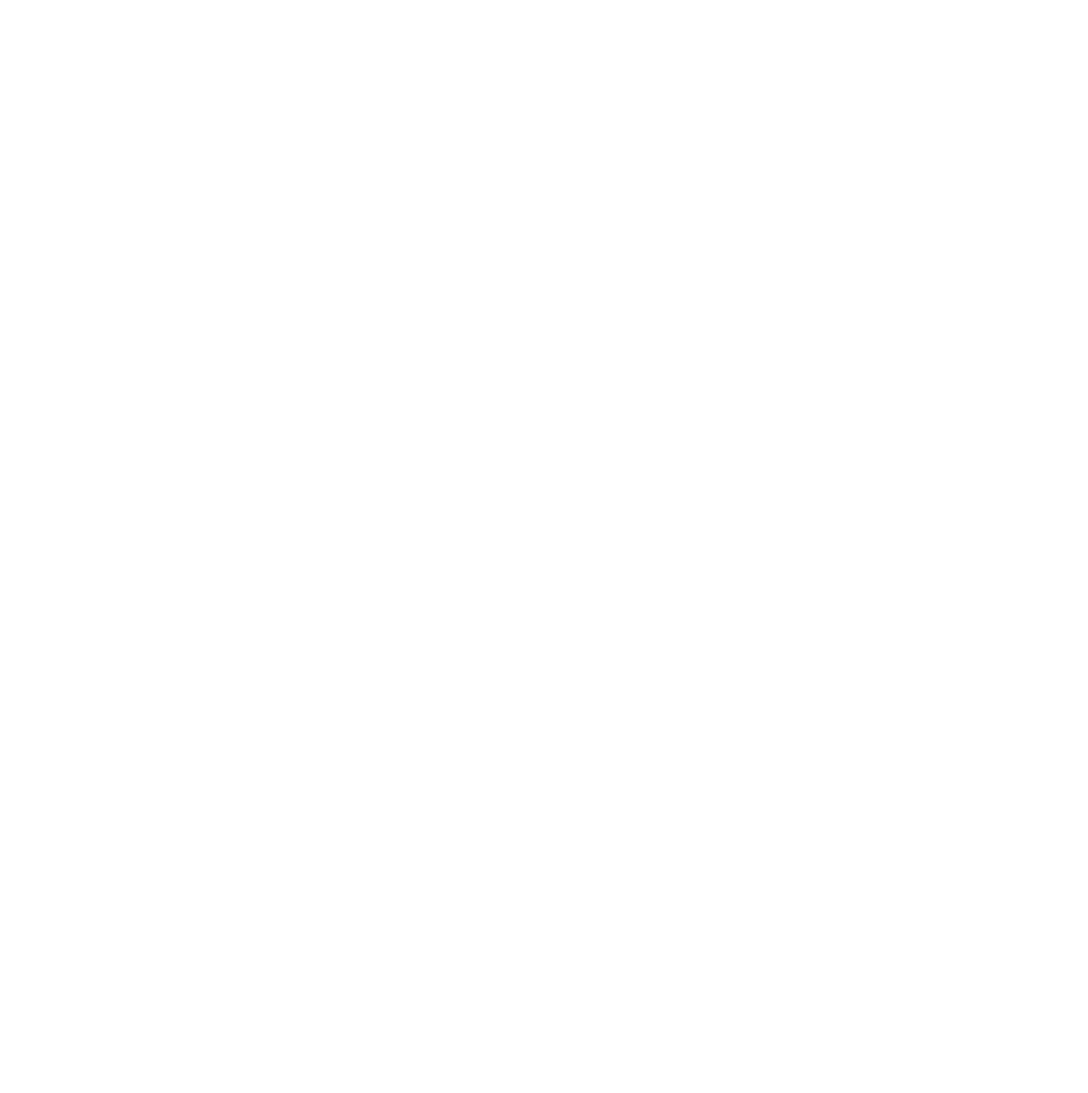
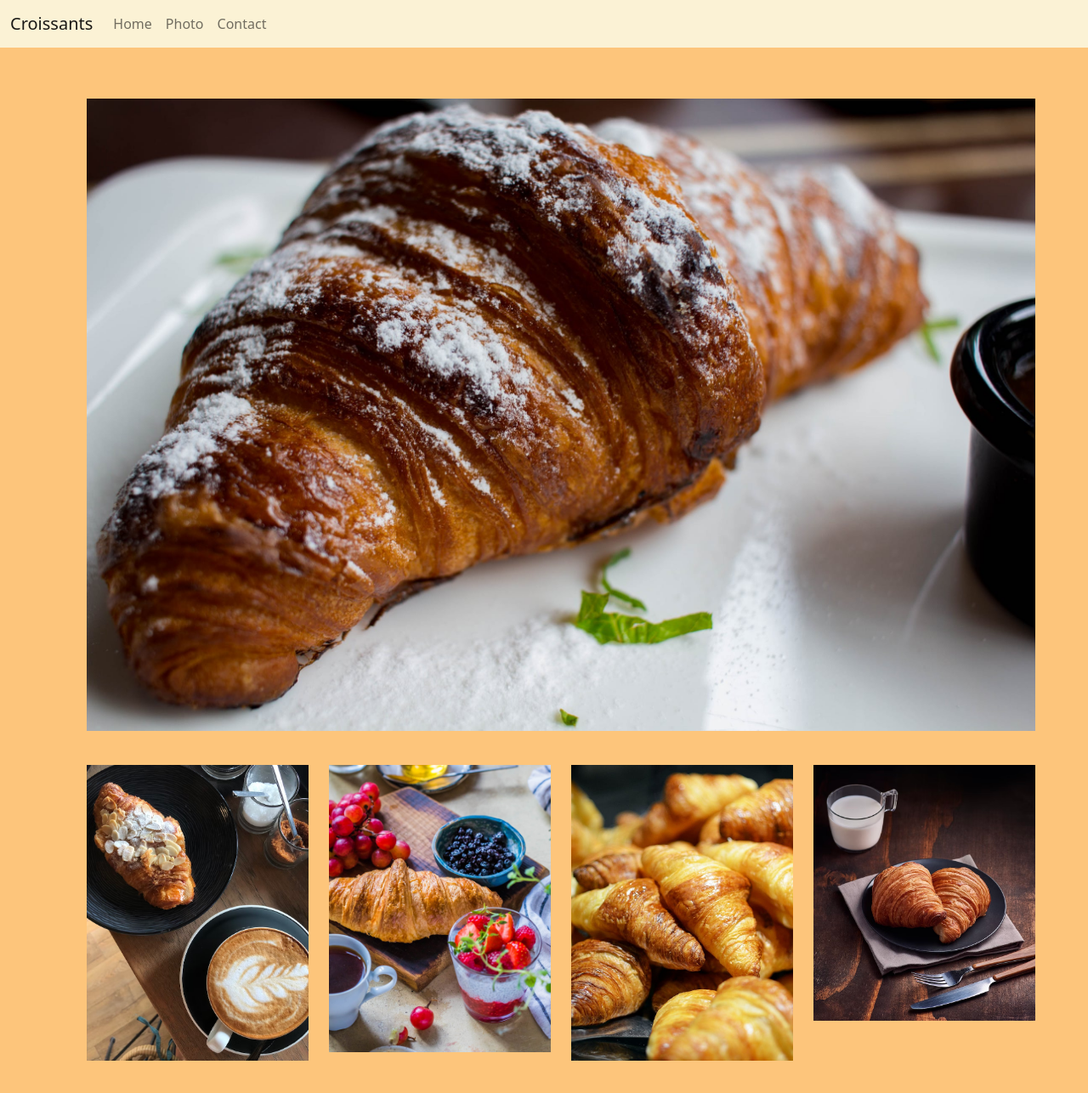
Before and after one commit to kmlaird/Croissant, a plain HTML site: page photo.html in a window 1280 px wide. Shown: the whole page at 85% size. Before the commit the page ends 800 px from the top, so only its background shows below. Drawn offline with nearby package versions, Linux system fonts and the light colour scheme.

Commit message:
HTML, CSS data added into each page.

```diff
--- a/contact.html
+++ b/contact.html
@@ -4,17 +4,51 @@
     <meta charset="UTF-8" />
     <meta http-equiv="X-UA-Compatible" content="IE=edge" />
     <meta name="viewport" content="width=device-width, initial-scale=1.0" />
+    <link
+      href="https://cdn.jsdelivr.net/npm/bootstrap@5.0.2/dist/css/bootstrap.min.css"
+      rel="stylesheet"
+      integrity="sha384-EVSTQN3/azprG1Anm3QDgpJLIm9Nao0Yz1ztcQTwFspd3yD65VohhpuuCOmLASjC"
+      crossorigin="anonymous"
+    />
     <script
-      src="https://cdn.jsdelivr.net/npm/@popperjs/core@2.11.7/dist/umd/popper.min.js"
-      integrity="sha384-zYPOMqeu1DAVkHiLqWBUTcbYfZ8osu1Nd6Z89ify25QV9guujx43ITvfi12/QExE"
+      src="https://cdn.jsdelivr.net/npm/bootstrap@5.0.2/dist/js/bootstrap.bundle.min.js"
+      integrity="sha384-MrcW6ZMFYlzcLA8Nl+NtUVF0sA7MsXsP1UyJoMp4YLEuNSfAP+JcXn/tWtIaxVXM"
       crossorigin="anonymous"
     ></script>
-    <script
-      src="https://cdn.jsdelivr.net/npm/bootstrap@5.3.0-alpha3/dist/js/bootstrap.min.js"
-      integrity="sha384-Y4oOpwW3duJdCWv5ly8SCFYWqFDsfob/3GkgExXKV4idmbt98QcxXYs9UoXAB7BZ"
-      crossorigin="anonymous"
-    ></script>
+    <link rel="stylesheet" href="src/style.css" />
     <title>Contact</title>
   </head>
-  <body></body>
+  <body>
+    <nav class="navbar navbar-expand-lg navbar-light bg-fun">
+      <div class="container-fluid">
+        <a class="navbar-brand" href="#">Croissants</a>
+        <button
+          class="navbar-toggler"
+          type="button"
+          data-bs-toggle="collapse"
+          data-bs-target="#navbarNavAltMarkup"
+          aria-controls="navbarNavAltMarkup"
+          aria-expanded="false"
+          aria-label="Toggle navigation"
+        >
+          <span class="navbar-toggler-icon"></span>
+        </button>
+        <div class="collapse navbar-collapse" id="navbarNavAltMarkup">
+          <div class="navbar-nav">
+            <a class="nav-link" aria-current="page" href="index.html">Home</a>
+            <a class="nav-link" href="photo.html">Photo</a>
+            <a class="nav-link" href="#">Contact</a>
+          </div>
+        </div>
+      </div>
+    </nav>
+    <main>
+      <h1 class="text-center">🥐 Contact Us</h1>
+      <p class="text-center">
+        To contact croissant.com, please email us at
+        <a href="mailto:hello@croissant.com">hello@croissant.com</a> for more
+        info
+      </p>
+    </main>
+  </body>
 </html>
--- a/photo.html
+++ b/photo.html
@@ -0,0 +1,88 @@
+<!DOCTYPE html>
+<html lang="en">
+  <head>
+    <meta charset="UTF-8" />
+    <meta http-equiv="X-UA-Compatible" content="IE=edge" />
+    <meta name="viewport" content="width=device-width, initial-scale=1.0" />
+    <link
+      href="https://cdn.jsdelivr.net/npm/bootstrap@5.0.2/dist/css/bootstrap.min.css"
+      rel="stylesheet"
+      integrity="sha384-EVSTQN3/azprG1Anm3QDgpJLIm9Nao0Yz1ztcQTwFspd3yD65VohhpuuCOmLASjC"
+      crossorigin="anonymous"
+    />
+    <script
+      src="https://cdn.jsdelivr.net/npm/bootstrap@5.0.2/dist/js/bootstrap.bundle.min.js"
+      integrity="sha384-MrcW6ZMFYlzcLA8Nl+NtUVF0sA7MsXsP1UyJoMp4YLEuNSfAP+JcXn/tWtIaxVXM"
+      crossorigin="anonymous"
+    ></script>
+    <link rel="stylesheet" href="src/style.css" />
+    <title>Photo</title>
+  </head>
+  <body>
+    <nav class="navbar navbar-expand-lg navbar-light bg-fun">
+      <div class="container-fluid">
+        <a class="navbar-brand" href="#">Croissants</a>
+        <button
+          class="navbar-toggler"
+          type="button"
+          data-bs-toggle="collapse"
+          data-bs-target="#navbarNavAltMarkup"
+          aria-controls="navbarNavAltMarkup"
+          aria-expanded="false"
+          aria-label="Toggle navigation"
+        >
+          <span class="navbar-toggler-icon"></span>
+        </button>
+        <div class="collapse navbar-collapse" id="navbarNavAltMarkup">
+          <div class="navbar-nav">
+            <a class="nav-link" aria-current="page" href="index.html">Home</a>
+            <a class="nav-link" href="#">Photo</a>
+            <a class="nav-link" href="contact.html">Contact</a>
+          </div>
+        </div>
+      </div>
+    </nav>
+    <main>
+      <div class="container">
+        <div class="row">
+          <div class="col-12">
+            <img
+              src="images/powdered-croissant.jpeg"
+              alt="powdered-croissant"
+              class="img-fluid"
+              id="main-img"
+            />
+          </div>
+          <div class="col-3">
+            <img
+              src="images/croissant-coffe.jpeg"
+              alt="coffee and croissant"
+              class="img-fluid"
+            />
+          </div>
+          <div class="col-3">
+            <img
+              src="images/croissant-fruit.jpeg"
+              alt="fruit and croissant"
+              class="img-fluid"
+            />
+          </div>
+          <div class="col-3">
+            <img
+              src="images/croissant-pile.jpeg"
+              alt="pile of croissants"
+              class="img-fluid"
+            />
+          </div>
+          <div class="col-3">
+            <img
+              src="images/two-croissants.jpeg"
+              alt="two croissants"
+              class="img-fluid"
+            />
+          </div>
+        </div>
+      </div>
+    </main>
+  </body>
+</html>
--- a/src/style.css
+++ b/src/style.css
@@ -0,0 +1,41 @@
+/*CSS Variables*/
+:root {
+  --primary-color: #394a51;
+  --secondary-color: #7fa99b;
+  --nav-color: #fbf2d5;
+  --background: #fdc57b;
+}
+
+/*Base for all pages*/
+body {
+  background-color: var(--background);
+}
+main {
+  margin: 60 auto;
+  padding: 40px;
+}
+.bg-fun {
+  background-color: var(--nav-color);
+}
+
+h1 {
+  font-size: 50px;
+  color: var(--primary-color);
+}
+p {
+  font-size: 18px;
+  color: var(--primary-color);
+}
+
+a {
+  color: var(--secondary-color);
+}
+
+a:hover {
+  color: var(--primary-color);
+}
+
+/*Photo page*/
+img {
+  margin: 20px;
+}
```
Also changed, not shown: index.html (+45 -1 lines), images/croissant-coffe.jpeg (added), images/croissant-fruit.jpeg (added), images/croissant-pile.jpeg (added), images/powdered-croissant.jpeg (added), images/two-croissants.jpeg (added), 2 other files.
